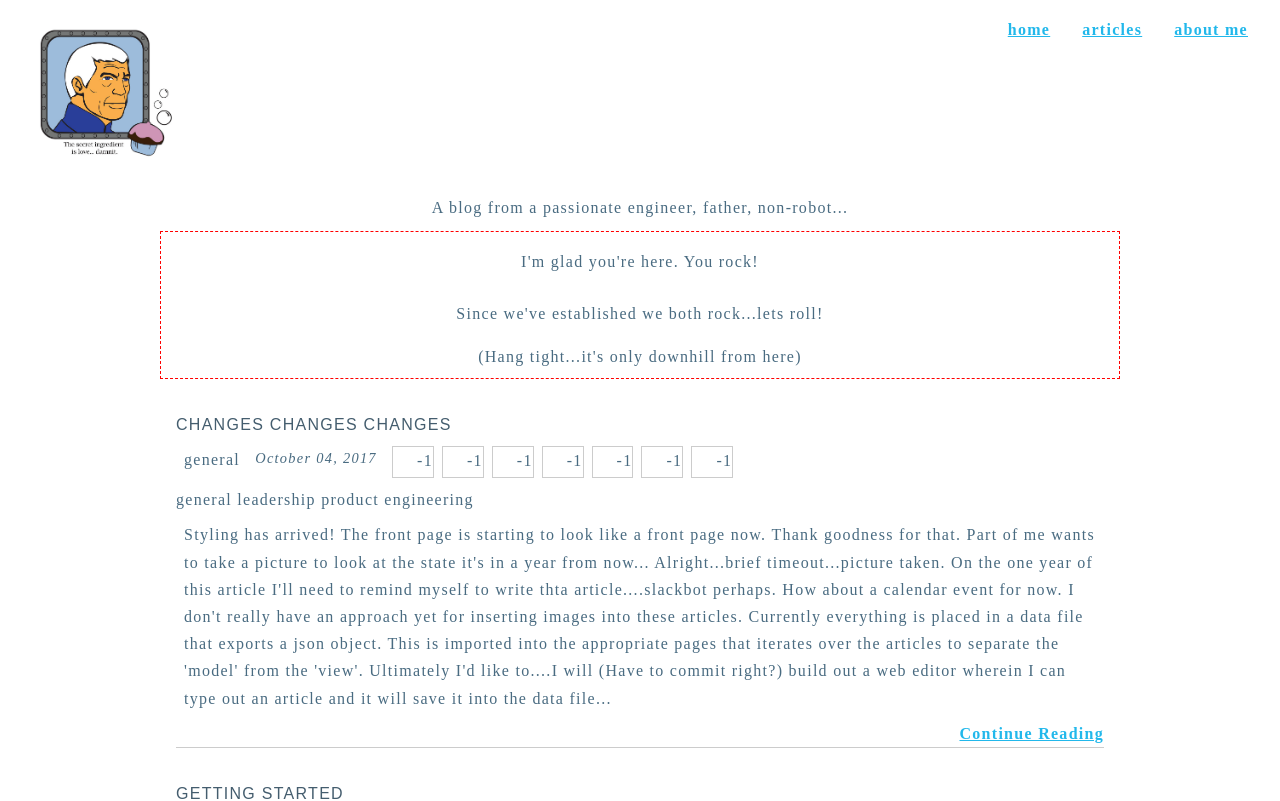
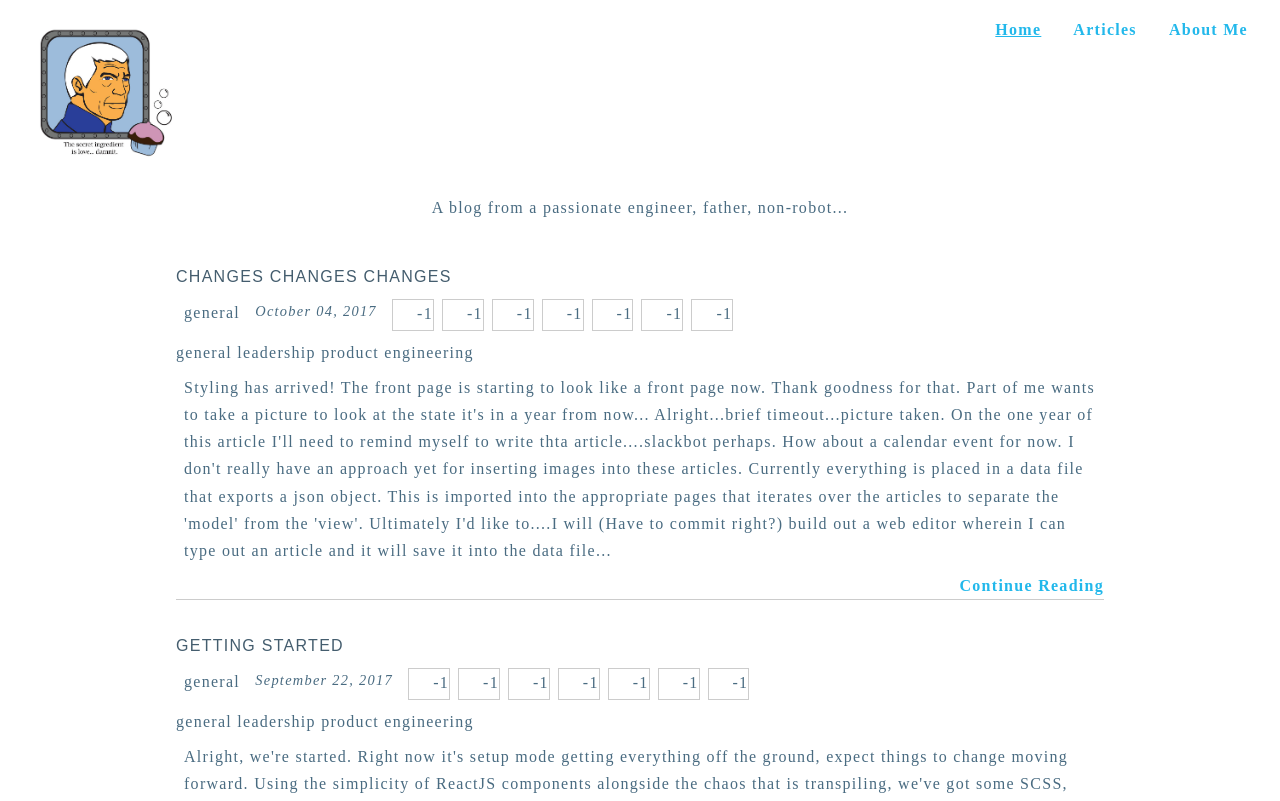
Before and after one commit to mcnichol/homepage, a React app: page / in a window 1280 px wide. Shown: the top 801 px of the page. Built offline with nearby package versions, Linux system fonts and the light colour scheme; the HTML template or start-up script is replaced by a standard one; a web font is replaced by a local one; what webfontloader would draw is missing.

Commit message:
React Router using BrowserRouter and NavLinks

```diff
--- a/dev/App.jsx
+++ b/dev/App.jsx
@@ -1,9 +1,9 @@
 import React from 'react';
-import ReactDOM from 'react-dom';
-
-import Blog from "./components/blog/Blog";
 import styles from "./components/blog/styles/styles.scss";
 import WebFont from 'webfontloader';
+import {BrowserRouter as Router} from "react-router-dom";
+import Blog from "./components/blog/Blog";
+import * as ReactDOM from "react-dom";
 
 WebFont.load({
     google: {
@@ -14,11 +14,13 @@ WebFont.load({
 const preventImportFromBeingDeletedByIntellij = styles;
 
 class App extends React.Component {
+
     render() {
+
         return (
-            <div className="app">
+            <Router>
                 <Blog/>
-            </div>
+            </Router>
         );
     }
 }
--- /dev/null
+++ b/dev/components/blog/components/body/AboutMe.jsx
@@ -0,0 +1,8 @@
+import React from "react";
+
+const AboutMe = () =>
+    <div>
+        About Me
+    </div>;
+
+export default AboutMe;
--- a/dev/components/blog/components/body/Article.jsx
+++ b/dev/components/blog/components/body/Article.jsx
@@ -1,14 +1,8 @@
 import React from "react";
 
-const Article = ({title, category, content, keywords}) =>
+const Article = () =>
     <div className="article">
         <div>You are inside of an article!</div>
-        {/*<h1 className="title">{title}</h1>*/}
-        {/*<p>{category}</p>*/}
-        <div>
-            {/*{content.map((paragraph, i) => <p key={i}>{paragraph}</p>)}*/}
-        </div>
-
     </div>;
 
 export default Article;
--- a/dev/components/blog/components/body/ArticlePreview.jsx
+++ b/dev/components/blog/components/body/ArticlePreview.jsx
@@ -1,5 +1,5 @@
 import React from "react";
-import {Link} from "react-router-dom"
+import {Link} from "react-router-dom";
 
 const extractFirst140Words = function (content) {
     return content.join(" ").split(" ").slice(0, 140).join(" ");
--- a/dev/components/blog/components/body/Body.jsx
+++ b/dev/components/blog/components/body/Body.jsx
@@ -1,18 +1,11 @@
 import React from "react";
 import ContainerPad from "./ContainerPad";
 import BodyContainer from "./BodyContainer";
-import {BrowserRouter, Route} from "react-router-dom";
-import Article from "./Article";
 
 const Body = (props) =>
     <div className="body">
         <ContainerPad/>
-        <BrowserRouter>
-            <div>
-                <Route exact path="/" component={BodyContainer}/>
-                <Route path="/article/:id" component={Article}/>
-            </div>
-        </BrowserRouter>
+        <BodyContainer/>
         <ContainerPad/>
     </div>;
 
--- a/dev/components/blog/components/body/BodyContainer.jsx
+++ b/dev/components/blog/components/body/BodyContainer.jsx
@@ -1,12 +1,20 @@
 import React from "react";
-import Alert from "./Alert";
+import articles from "../../data/articles"
+import {Route, Switch} from "react-router-dom";
+import AboutMe from "./AboutMe";
+import Article from "./Article";
 import Articles from "./Articles";
-import articles from "../../data/articles"
+import FrontPage from "./FrontPage";
+
 
 const BodyContainer = () =>
     <div className="body-container">
-        <Alert/>
-        <Articles articles={articles}/>
+        <Switch>
+            <Route exact={true} path="/" render={() => <FrontPage articles={articles}/>}/>
+            <Route exact={true} path="/articles" component={Articles}/>
+            <Route path="/about-me" component={AboutMe}/>
+            <Route path="/articles/:id" component={Article}/>
+        </Switch>
     </div>;
 
 export default BodyContainer;
--- /dev/null
+++ b/dev/components/blog/components/body/FrontPage.jsx
@@ -0,0 +1,9 @@
+import React from "react";
+import ArticlePreview from "./ArticlePreview"
+
+const Articles = ({articles}) =>
+    <div className="articles">
+        {articles.map((article, i) => <ArticlePreview key={i} {...article} />)}
+    </div>;
+
+export default Articles;
--- a/dev/components/blog/components/navbar/NavLink.jsx
+++ /dev/null
@@ -1,8 +0,0 @@
-import React from "react"
-
-const NavLink = (props) =>
-    <span className="nav-link">
-        <a href={props.url}>{props.title}</a>
-    </span>;
-
-export default NavLink;
--- a/dev/components/blog/components/navbar/NavLinks.jsx
+++ b/dev/components/blog/components/navbar/NavLinks.jsx
@@ -1,11 +1,11 @@
 import React from "react";
-import NavLink from "./NavLink";
+import {NavLink} from "react-router-dom";
 
 const NavLinks = (props) =>
     <div className="nav-links">
-        <NavLink title="home" url="#home"/>
-        <NavLink title="articles" url="#articles"/>
-        <NavLink title="about me" url="#about"/>
+        <NavLink exact className="nav-link" to="/">Home</NavLink>
+        <NavLink exact className="nav-link" to="/articles">Articles</NavLink>
+        <NavLink className="nav-link" to="/about-me">About Me</NavLink>
     </div>;
 
 export default NavLinks;
--- a/dev/components/blog/styles/blog/nav-bar.scss
+++ b/dev/components/blog/styles/blog/nav-bar.scss
@@ -19,5 +19,8 @@
     .nav-link {
       padding: 1em;
     }
+    .active {
+      text-decoration: underline;
+    }
   }
 }
--- a/dev/components/blog/styles/themes/default.scss
+++ b/dev/components/blog/styles/themes/default.scss
@@ -11,6 +11,7 @@ body {
 
   a {
     font-weight: 700;
+    text-decoration: none;
     color: #22b8eb;
   }
 }
--- a/webpack.config.js
+++ b/webpack.config.js
@@ -1,5 +1,4 @@
 const path = require('path');
-const webpack = require('webpack');
 const APP_PATH = path.resolve("dev/App.jsx");
 const BUILD_DIR = path.resolve("dist");
 
@@ -8,7 +7,8 @@ const config = {
     output: {
         path: BUILD_DIR,
         filename: 'js/bundle.js',
-        sourceMapFilename: "bundle.map"
+        sourceMapFilename: "bundle.map",
+        publicPath: "/"
     },
     devtool: '#source-map',
     module: {
@@ -36,6 +36,9 @@ const config = {
             loader: 'file-loader?name=public/fonts/[name].[ext]'
         }]
     },
+    devServer: {
+        historyApiFallback: true
+    },
     resolve: {
         extensions: ['.js', '.jsx']
     }
```
